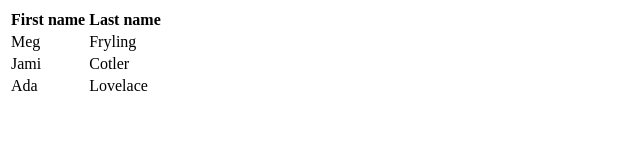
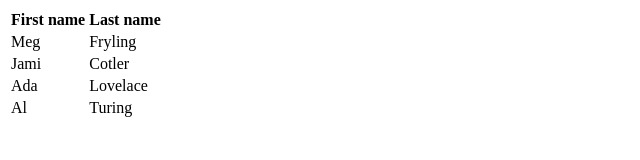
Before and after one commit to esvraka/esvraka.github.io, a plain HTML site: page index.html in a window 1280 px wide. Shown: the full height of the page, 0-640 px from the left. Drawn offline with Linux system fonts and the light colour scheme.

Commit message:
This is my first commit

```diff
--- a/index.html
+++ b/index.html
@@ -23,6 +23,10 @@
     <td>Ada</td>
     <td>Lovelace</td>
   </tr>
+  <tr>
+    <td>Al</td>
+    <td>Turing</td>
+  </tr>
 </table>
 </body>
 </html>
```
